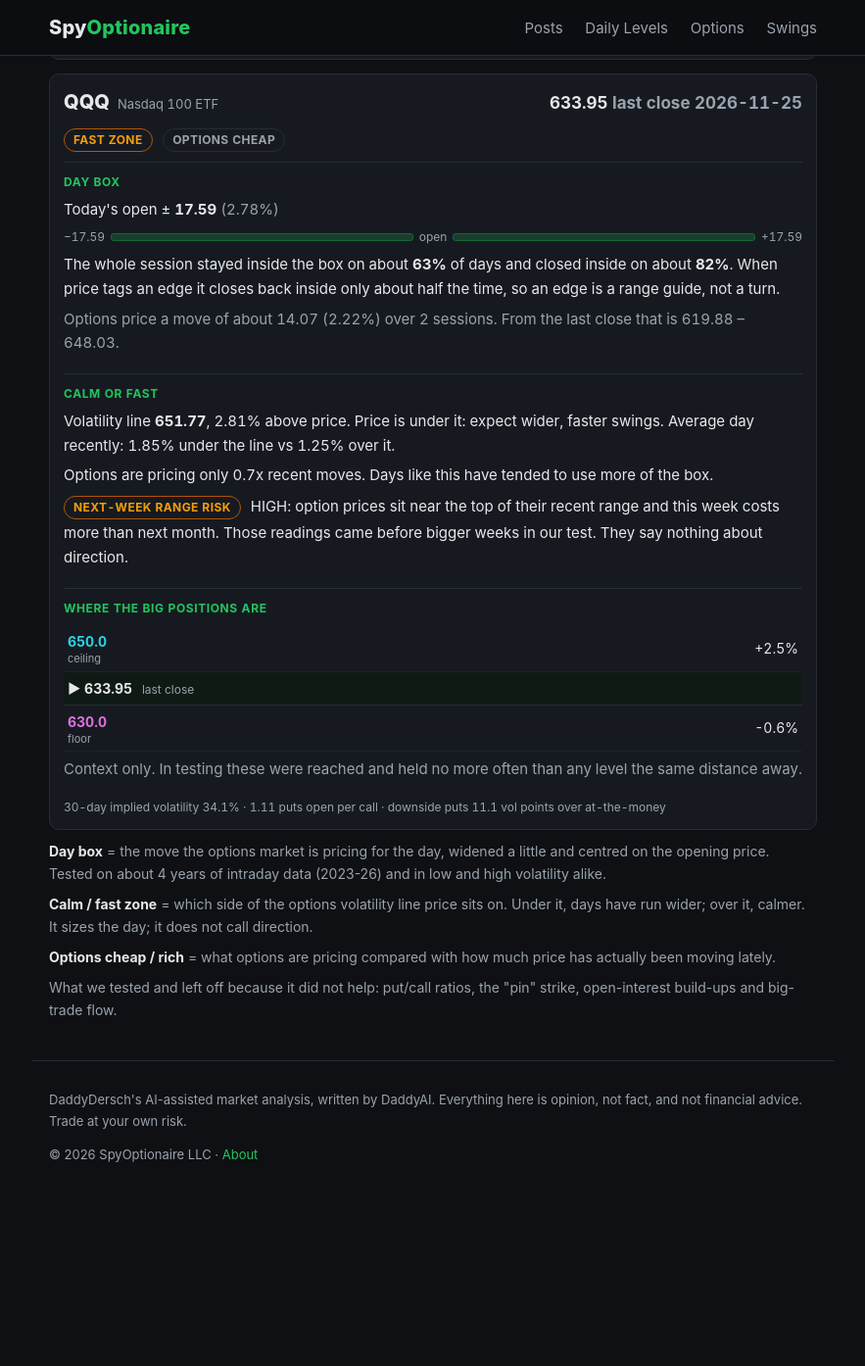
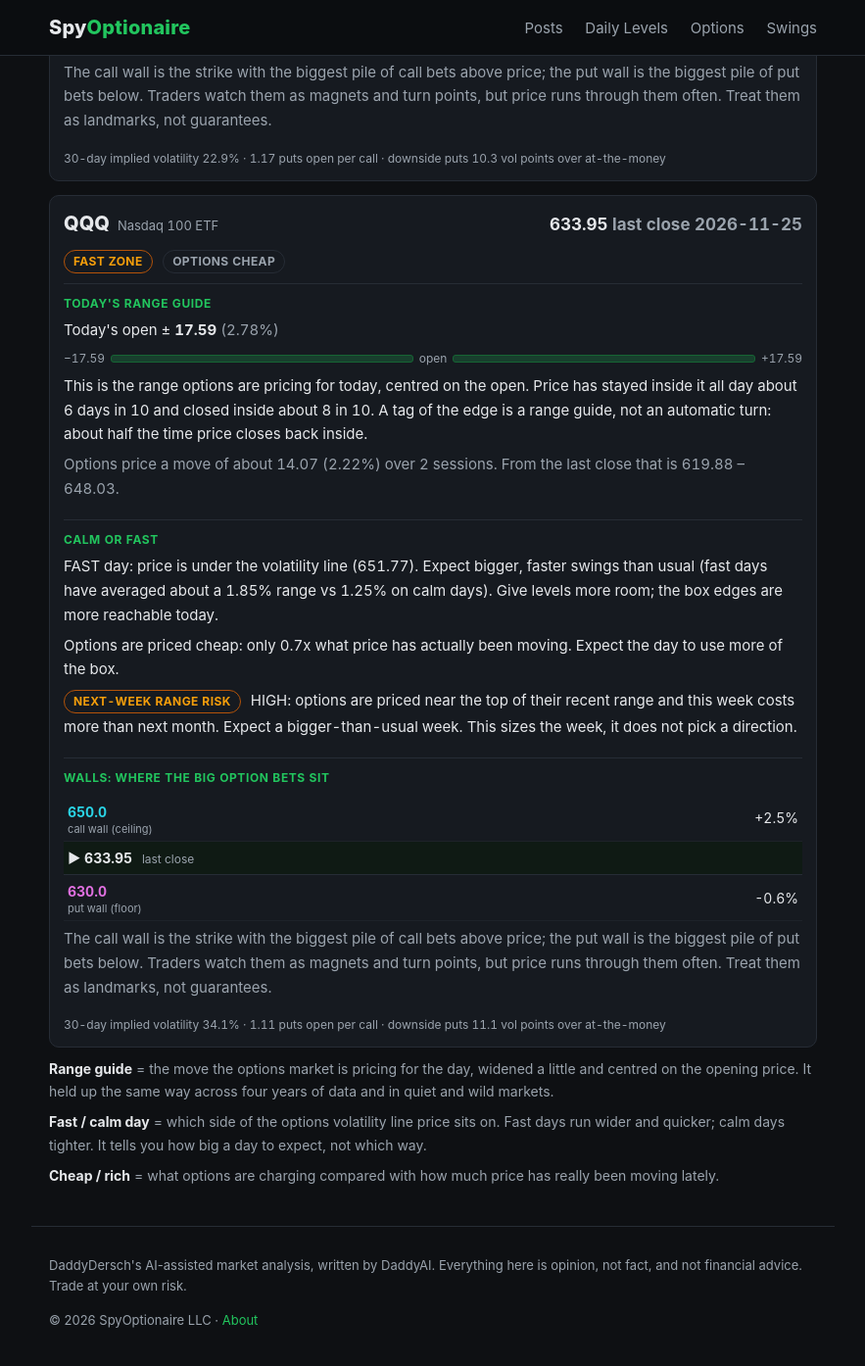
Before and after one commit to SpyOptionaire/spyoptionaire.github.io, a Jekyll site: the page built from options.html, in a window 1280 px wide and 1400 px high, scrolled down 974 px. Shown: the top 1394 px of the window at 98% size, without its empty margins (198-1081 px from the left). Built offline with Jekyll 4.4.1, drawn with Linux system fonts in a browser that asks for light colours; before the commit the page ends 2206 px from its top, so only the background shows below that; some of the changed text lies outside the part shown.

Commit message:
Options: today-focused wording (range guide, fast/calm day, walls); Swings: fear check
Co-Authored-By: Claude Opus 5.5 <noreply@anthropic.com>
Claude-Session: https://claude.ai/code/session_01EnXCpuWUg6oc66XeZWqt4P

```diff
--- a/_data/options.json
+++ b/_data/options.json
@@ -2,7 +2,7 @@
  "built": "2026-11-27",
  "session": "2026-11-27",
  "preview": true,
- "note": "Preview built from the Nov 25 close (open interest from Nov 25). Today's expected move covers two sessions because of the holiday. Daily updates start once the morning options pull is automated.",
+ "note": "Preview built from the Nov 25 close (open interest from Nov 25). Today's expected move covers two sessions because of the holiday. Daily updates start with the live TOS feed; an SPX card joins then.",
  "tickers": [
   {
    "sym": "SPY",
@@ -22,13 +22,14 @@
    "line_pct": 2.22,
    "zone_avg_below": 1.22,
    "zone_avg_above": 0.67,
+   "zone_text": "FAST day: price is under the volatility line (732.64). Expect bigger, faster swings than usual (fast days have averaged about a 1.22% range vs 0.67% on calm days). Give levels more room; the box edges are more reachable today.",
    "rich_label": "OPTIONS CHEAP",
-   "rich_text": "Options are pricing only 0.7x recent moves. Days like this have tended to use more of the box.",
+   "rich_text": "Options are priced cheap: only 0.7x what price has actually been moving. Expect the day to use more of the box.",
    "ceiling": 730.0,
    "ceiling_pct": "+1.8%",
    "floor": 700.0,
    "floor_pct": "-2.3%",
-   "week_risk": "HIGH: option prices sit near the top of their recent range. Those readings came before bigger weeks in our test. They say nothing about direction.",
+   "week_risk": "HIGH: options are priced near the top of their recent range. Expect a bigger-than-usual week. This sizes the week, it does not pick a direction.",
    "details": [
     "30-day implied volatility 22.9%",
     "1.17 puts open per call",
@@ -53,13 +54,14 @@
    "line_pct": 2.81,
    "zone_avg_below": 1.85,
    "zone_avg_above": 1.25,
+   "zone_text": "FAST day: price is under the volatility line (651.77). Expect bigger, faster swings than usual (fast days have averaged about a 1.85% range vs 1.25% on calm days). Give levels more room; the box edges are more reachable today.",
    "rich_label": "OPTIONS CHEAP",
-   "rich_text": "Options are pricing only 0.7x recent moves. Days like this have tended to use more of the box.",
+   "rich_text": "Options are priced cheap: only 0.7x what price has actually been moving. Expect the day to use more of the box.",
    "ceiling": 650.0,
    "ceiling_pct": "+2.5%",
    "floor": 630.0,
    "floor_pct": "-0.6%",
-   "week_risk": "HIGH: option prices sit near the top of their recent range and this week costs more than next month. Those readings came before bigger weeks in our test. They say nothing about direction.",
+   "week_risk": "HIGH: options are priced near the top of their recent range and this week costs more than next month. Expect a bigger-than-usual week. This sizes the week, it does not pick a direction.",
    "details": [
     "30-day implied volatility 34.1%",
     "1.11 puts open per call",
--- a/options.html
+++ b/options.html
@@ -22,36 +22,35 @@ permalink: /options/
       {% if t.rich_label %}<span class="chip">{{ t.rich_label }}</span>{% endif %}
     </div>
     <div class="ob">
-      <span class="k">Day box</span>
+      <span class="k">Today's range guide</span>
       <p class="big">Today's open &plusmn; <b>{{ t.box_half }}</b> <span class="muted">({{ t.box_pct }}%)</span></p>
       <div class="boxbar"><span>&minus;{{ t.box_half }}</span><i></i><span>open</span><i></i><span>+{{ t.box_half }}</span></div>
-      <p>The whole session stayed inside the box on about <b>63%</b> of days and closed inside on about <b>82%</b>. When price tags an edge it closes back inside only about half the time, so an edge is a range guide, not a turn.</p>
+      <p>This is the range options are pricing for today, centred on the open. Price has stayed inside it all day about 6 days in 10 and closed inside about 8 in 10. A tag of the edge is a range guide, not an automatic turn: about half the time price closes back inside.</p>
       <p class="muted">Options price a move of about {{ t.move }} ({{ t.move_pct }}%){% if t.days > 1 %} over {{ t.days }} sessions{% endif %}. From the last close that is {{ t.close_lo }} &ndash; {{ t.close_hi }}.</p>
     </div>
     <div class="ob">
       <span class="k">Calm or fast</span>
-      <p>Volatility line <b>{{ t.line }}</b>, {% if t.line_pct >= 0 %}{{ t.line_pct }}% above{% else %}{{ t.line_pct | abs }}% below{% endif %} price. {% if t.zone == 'FAST' %}Price is under it: expect wider, faster swings.{% else %}Price is over it: days have tended to be calmer.{% endif %}{% if t.zone_avg_below %} Average day recently: {{ t.zone_avg_below }}% under the line vs {{ t.zone_avg_above }}% over it.{% endif %}</p>
+      <p>{{ t.zone_text }}</p>
       {% if t.rich_text %}<p>{{ t.rich_text }}</p>{% endif %}
       {% if t.week_risk %}<p><span class="chip warn">NEXT-WEEK RANGE RISK</span> {{ t.week_risk }}</p>{% endif %}
     </div>
     <div class="ob">
-      <span class="k">Where the big positions are</span>
+      <span class="k">Walls: where the big option bets sit</span>
       <table class="lad">
         <tbody>
-          {% if t.ceiling %}<tr class="rs"><td><b>{{ t.ceiling }}</b><i>ceiling</i></td><td>{{ t.ceiling_pct }}</td></tr>{% endif %}
+          {% if t.ceiling %}<tr class="rs"><td><b>{{ t.ceiling }}</b><i>call wall (ceiling)</i></td><td>{{ t.ceiling_pct }}</td></tr>{% endif %}
           <tr class="now"><td colspan="2">&#9654; {{ t.last }} <span class="muted">last close</span></td></tr>
-          {% if t.floor %}<tr class="rd"><td><b>{{ t.floor }}</b><i>floor</i></td><td>{{ t.floor_pct }}</td></tr>{% endif %}
+          {% if t.floor %}<tr class="rd"><td><b>{{ t.floor }}</b><i>put wall (floor)</i></td><td>{{ t.floor_pct }}</td></tr>{% endif %}
         </tbody>
       </table>
-      <p class="muted">Context only. In testing these were reached and held no more often than any level the same distance away.</p>
+      <p class="muted">The call wall is the strike with the biggest pile of call bets above price; the put wall is the biggest pile of put bets below. Traders watch them as magnets and turn points, but price runs through them often. Treat them as landmarks, not guarantees.</p>
     </div>
     {% if t.details.size > 0 %}<p class="asof">{{ t.details | join: " &middot; " }}</p>{% endif %}
   </div>
 {% endfor %}
 </div>
 <div class="note">
-  <p><b>Day box</b> = the move the options market is pricing for the day, widened a little and centred on the opening price. Tested on about 4 years of intraday data (2023-26) and in low and high volatility alike.</p>
-  <p><b>Calm / fast zone</b> = which side of the options volatility line price sits on. Under it, days have run wider; over it, calmer. It sizes the day; it does not call direction.</p>
-  <p><b>Options cheap / rich</b> = what options are pricing compared with how much price has actually been moving lately.</p>
-  <p>What we tested and left off because it did not help: put/call ratios, the "pin" strike, open-interest build-ups and big-trade flow.</p>
+  <p><b>Range guide</b> = the move the options market is pricing for the day, widened a little and centred on the opening price. It held up the same way across four years of data and in quiet and wild markets.</p>
+  <p><b>Fast / calm day</b> = which side of the options volatility line price sits on. Fast days run wider and quicker; calm days tighter. It tells you how big a day to expect, not which way.</p>
+  <p><b>Cheap / rich</b> = what options are charging compared with how much price has really been moving lately.</p>
 </div>
--- a/swings.html
+++ b/swings.html
@@ -27,6 +27,15 @@ permalink: /swings/
   {% endif %}
   <p class="asof">Checked on {{ S.today.checked }}</p>
 </div>
+
+{% assign F = S.fear %}
+{% if F %}
+<div class="ob">
+  <span class="k">Fear check</span>
+  <p>{% if F.top5 %}<span class="chip warn">FEAR IN THE TOP 5%</span> {% endif %}VIX closed at {{ F.vix }} on {{ F.asof }}, higher than {{ F.pct }}% of the past year.</p>
+  <p class="muted">When fear has been this high ({{ F.period }}), SPY was higher 5 days later {{ F.up }}% of the time, against {{ F.base }}% on a normal day. Extreme fear has tended to set up bounces, which is when swings show up most.</p>
+</div>
+{% endif %}
 
 <div class="ob">
   <span class="k">How it works</span>
```
Also changed, not shown: _data/swings.json (+9 -0 lines).
